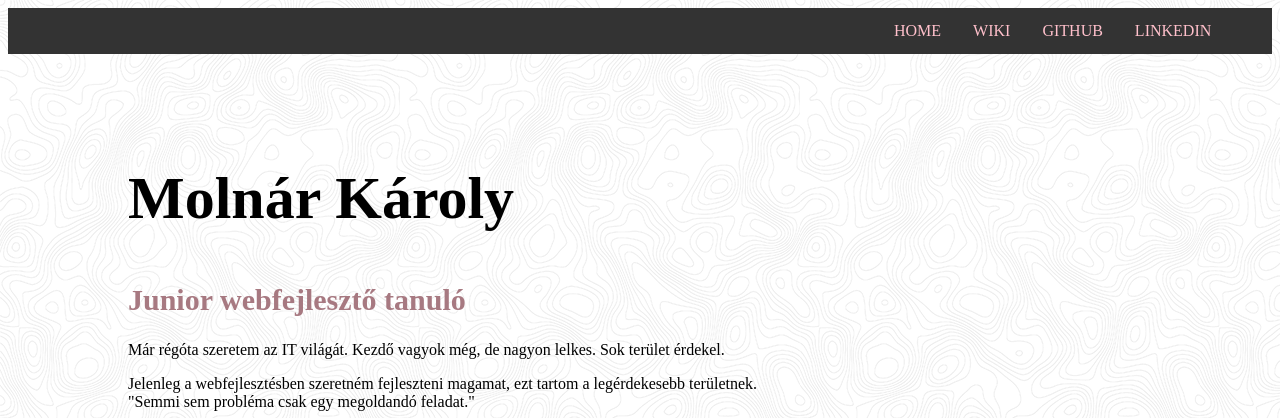
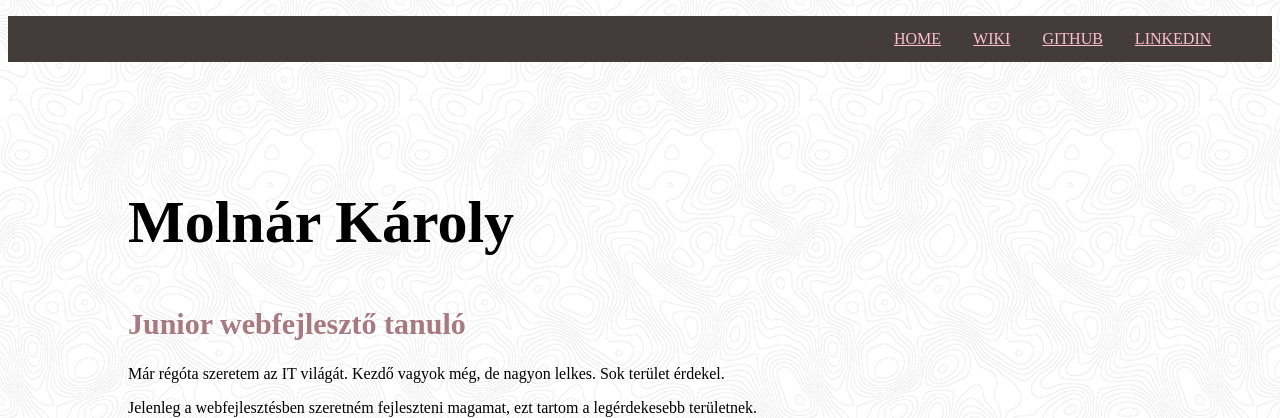
Before and after one commit to karolymolnarat/myFirstWebsite, a PHP site: page / in a window 1280 px wide. Shown: the top 418 px of the page. Run offline with PHP 8.4, Linux system fonts and the light colour scheme.

Commit message:
styles changes

```diff
--- a/styles.css
+++ b/styles.css
@@ -8,10 +8,12 @@ body
 
 ul {
   list-style-type: none;
-  margin: 0;
+  margin-left: 0;
+
+
   padding-left: 870px;
   overflow: hidden;
-  background-color: #333;
+  background-color: rgb(68, 59, 59);
 }
 
 li {
@@ -23,11 +25,11 @@ li a {
   color:pink;
   text-align: center;
   padding: 14px 16px;
-  text-decoration: none;
+  text-decoration: underline;
 }
 
 li a:hover {
-  background-color: #111;
+  background-color: rgb(12, 2, 2);
 }
 h1 {
   font-size: 60px;
@@ -54,7 +56,3 @@ section {
   padding-top: 60px;
   line-height: 40px;
 }
-
-li a:hover {
-  background-color: #111;
-}
```
Also changed, not shown: README.md (deleted).
